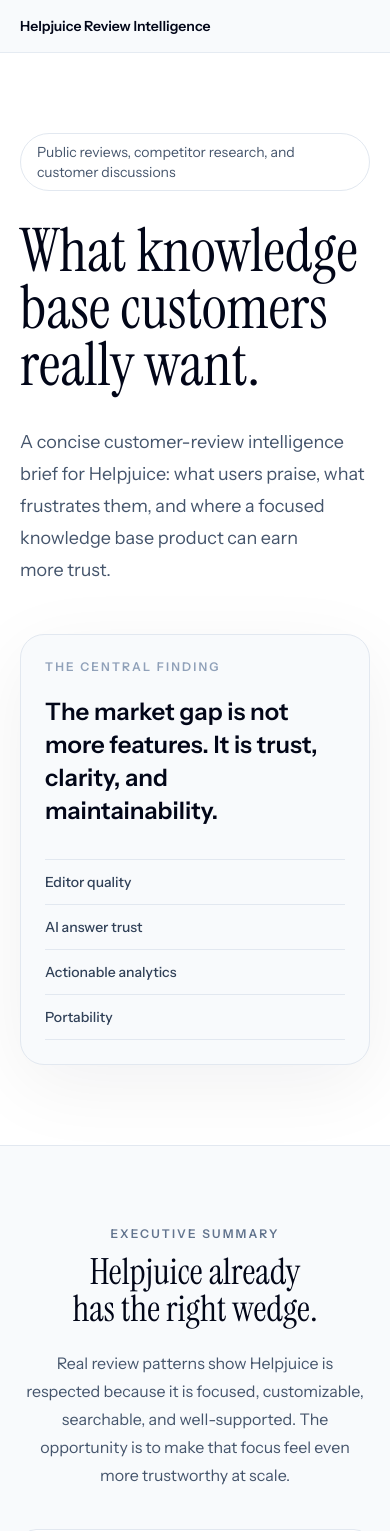
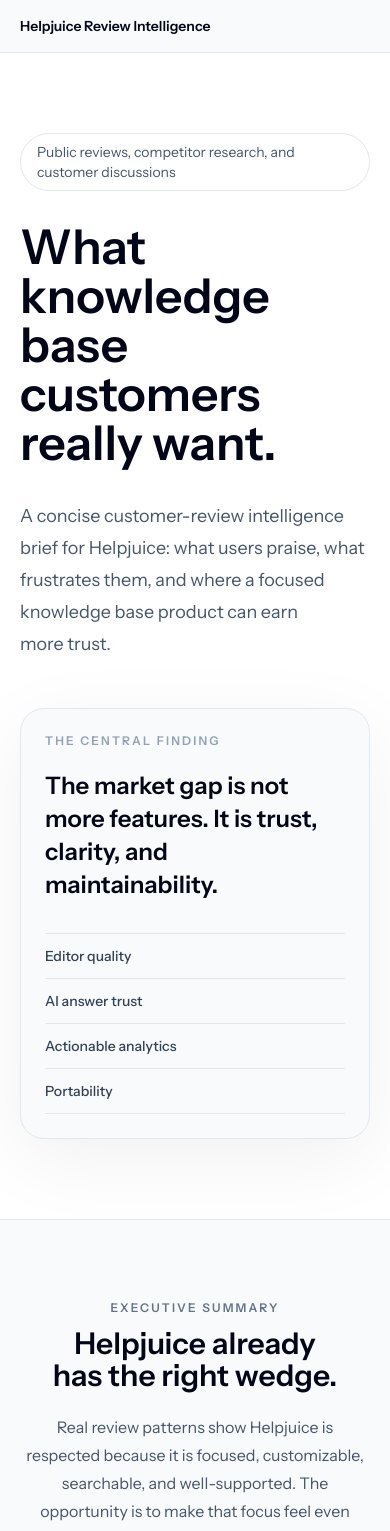
Before and after one commit to AhmedMohsen600/helpjuice-customer-insights, a Next.js app: page / in a window 390 px wide. Shown: the top 1531 px of the page. Built offline with nearby package versions, Linux system fonts and the light colour scheme.

Commit message:
Calm headline typography

```diff
--- a/src/app/globals.css
+++ b/src/app/globals.css
@@ -9,7 +9,7 @@
   --color-background: var(--background);
   --color-foreground: var(--foreground);
   --font-sans: var(--font-instrument-sans), ui-sans-serif, system-ui, sans-serif;
-  --font-display: var(--font-instrument-serif), ui-serif, Georgia, Cambria, serif;
+  --font-display: var(--font-instrument-sans), ui-sans-serif, system-ui, sans-serif;
   --font-mono: var(--font-ibm-plex-mono), ui-monospace, SFMono-Regular, monospace;
 }
 
--- a/src/app/layout.tsx
+++ b/src/app/layout.tsx
@@ -1,21 +1,10 @@
 import type { Metadata } from "next";
-import {
-  IBM_Plex_Mono,
-  Instrument_Sans,
-  Instrument_Serif,
-} from "next/font/google";
+import { IBM_Plex_Mono, Instrument_Sans } from "next/font/google";
 import "./globals.css";
 
 const instrumentSans = Instrument_Sans({
   variable: "--font-instrument-sans",
   subsets: ["latin"],
-  display: "swap",
-});
-
-const instrumentSerif = Instrument_Serif({
-  variable: "--font-instrument-serif",
-  subsets: ["latin"],
-  weight: "400",
   display: "swap",
 });
 
@@ -40,7 +29,7 @@
   return (
     <html
       lang="en"
-      className={`${instrumentSans.variable} ${instrumentSerif.variable} ${ibmPlexMono.variable} h-full antialiased`}
+      className={`${instrumentSans.variable} ${ibmPlexMono.variable} h-full antialiased`}
     >
       <body className="min-h-full flex flex-col">{children}</body>
     </html>
--- a/src/app/page.tsx
+++ b/src/app/page.tsx
@@ -52,7 +52,7 @@
               <div className="mb-8 inline-flex rounded-full border border-slate-200 px-4 py-2 text-sm text-slate-600">
                 Public reviews, competitor research, and customer discussions
               </div>
-              <h1 className="font-display max-w-4xl text-balance text-6xl font-normal leading-[0.95] tracking-normal text-slate-950 md:text-8xl">
+              <h1 className="font-display max-w-4xl text-balance text-5xl font-semibold leading-[1.02] tracking-normal text-slate-950 md:text-7xl">
                 What knowledge base customers really want.
               </h1>
               <p className="mt-8 max-w-2xl text-pretty text-lg leading-8 text-slate-600 md:text-xl">
@@ -197,7 +197,7 @@
             <p className="text-xs font-semibold uppercase tracking-[0.18em] text-slate-400">
               Final recommendation
             </p>
-            <h2 className="font-display mt-5 max-w-2xl text-balance text-5xl font-normal leading-[1.02] tracking-normal md:text-7xl">
+            <h2 className="font-display mt-5 max-w-2xl text-balance text-4xl font-semibold leading-[1.06] tracking-normal md:text-6xl">
               Become the easiest knowledge base to trust, maintain, and improve.
             </h2>
           </div>
--- a/src/components/SectionHeader.tsx
+++ b/src/components/SectionHeader.tsx
@@ -12,7 +12,7 @@
           {kicker}
         </p>
       ) : null}
-      <h2 className="font-display text-balance text-4xl font-normal leading-[1.04] tracking-normal text-slate-950 md:text-6xl">
+      <h2 className="font-display text-balance text-3xl font-semibold leading-[1.08] tracking-normal text-slate-950 md:text-5xl">
         {title}
       </h2>
       {description ? (
```
Also changed, not shown: 1 other file (tests, documents, lock files or other folders).
